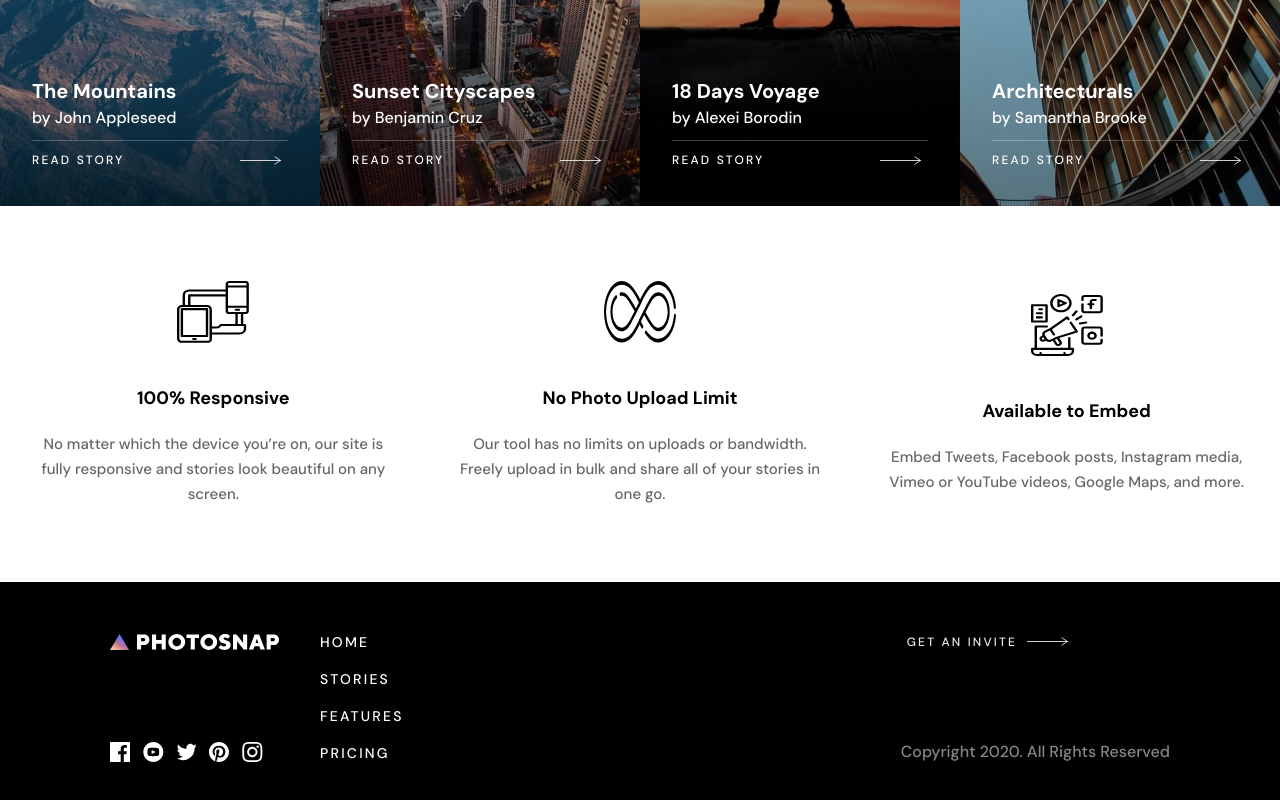
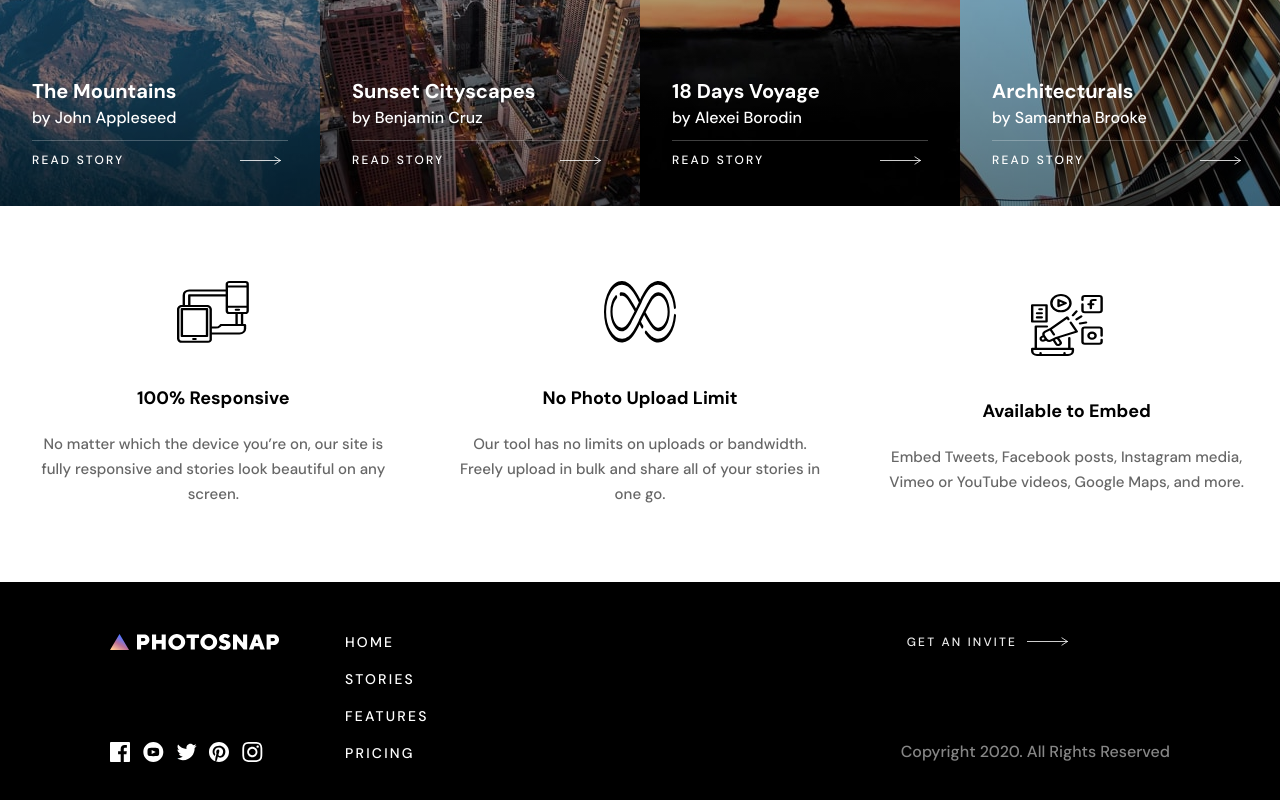
Before and after one commit to Silkiercomet/photosnap-app, a Next.js app: page / in a window 1280 px wide. Shown: the part 2524-3324 px from the top of the page. Built offline with nearby package versions, Linux system fonts and the light colour scheme.

Commit message:
footer details

```diff
--- a/components/Footer.js
+++ b/components/Footer.js
@@ -1,6 +1,7 @@
 import style from "../styles/components/footer.module.css"
 import ArrowButton from "./microComponents/ArrowButton"
 import Image from "next/image"
+import Link from "next/link"
 const Footer = () => {
   return (
     <footer className={style.footer}>
@@ -22,10 +23,10 @@ const Footer = () => {
 
             <nav className={style.footer__left_navbar}>
             <ul>
-                <li>Home</li>
-                <li>Stories</li>
-                <li>Features</li>
-                <li>Pricing</li>
+                <li><Link href="/stories">Home</Link></li>
+                <li><Link href="/stories">Stories</Link></li>
+          <li><Link href="/features">Features</Link></li>
+          <li><Link href="/pricing">Pricing</Link></li>
             </ul>
         </nav>
         </div>
--- a/styles/components/footer.module.css
+++ b/styles/components/footer.module.css
@@ -27,6 +27,7 @@
 
 }
 .footer__left_social > li{
+    position: relative;
     background-repeat: no-repeat;
     background-position: left;
     max-width: 25px;
@@ -36,36 +37,77 @@
     transition: 200ms ease-in-out;
 
 }
+.footer__left_social > li::after{
+    content: "";
+
+    position: absolute;
+    min-width: 25px;
+    min-height: 25px;
+    mix-blend-mode: multiply;
+    background-position: left;
+    background-repeat:no-repeat;
+
+    opacity: 0;
+    transition: 300ms ease-in-out;
+}
+.footer__left_social > li:hover::after{
+    opacity: 1;
+}
+
 .footer__left_social li:nth-child(1){
+
     background-image: url("/images/white-FB.svg");
 }
-.footer__left_social li:nth-child(1):hover{
+
+.footer__left_social li:nth-child(1)::after{
     background-image: url("/images/facebook.svg");
 }
+
+
+
 .footer__left_social li:nth-child(2){
     background-image: url("/images/white-YT.svg");
 }
-.footer__left_social li:nth-child(2):hover{
+
+.footer__left_social li:nth-child(2)::after{
     background-image: url("/images/youtube.svg");
 }
+
+
+
 .footer__left_social li:nth-child(3){
     background-image: url("/images/white-Tw.svg");
 }
-.footer__left_social li:nth-child(3):hover{
+
+.footer__left_social li:nth-child(3)::after{
     background-image: url("/images/twitter.svg");
 }
+
+
+
 .footer__left_social li:nth-child(4){
     background-image: url("/images/white-Pin.svg");
 }
-.footer__left_social li:nth-child(4):hover{
+
+.footer__left_social li:nth-child(4)::after{
     background-image: url("/images/pinterest.svg");
 }
+
+
+
 .footer__left_social li:nth-child(5){
     background-image: url("/images/white-Insta.svg");
 }
-.footer__left_social li:nth-child(5):hover{
+
+.footer__left_social li:nth-child(5)::after{
     background-image: url("/images/instagram.svg");
 }
+
+
+
+
+
+
 .footer__left_navbar ul > li{
     color:white;
     text-transform: uppercase;
@@ -78,6 +120,7 @@
     display: flex;
     flex-direction: column;
     row-gap: 16px;
+    margin-left: 25px;
 }
 .right{
     display: flex;
@@ -103,6 +146,7 @@
         padding-bottom: 40px;
         padding-left: 0;
         text-align: center;
+        margin-left: 0;
     }
     .right{
         justify-content: center;
```
